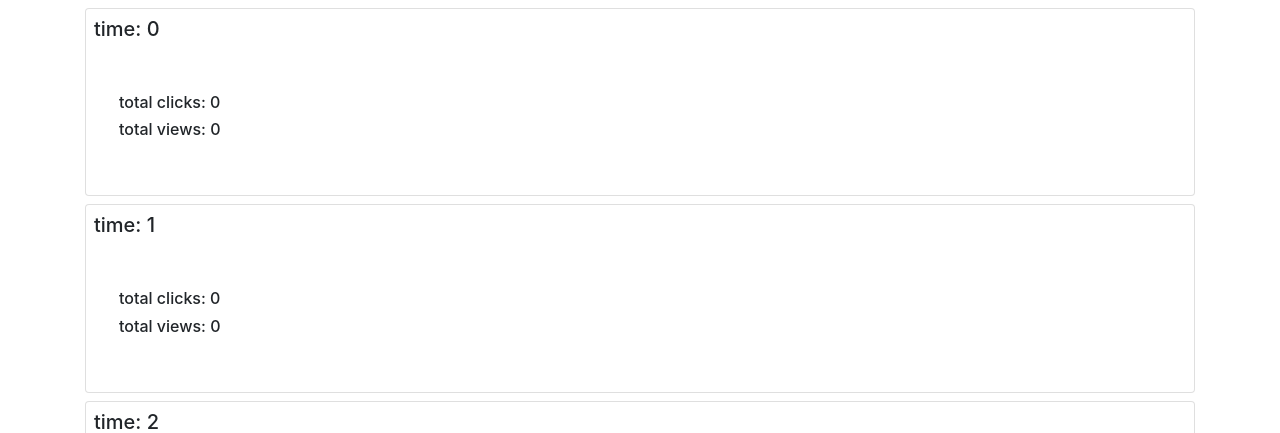
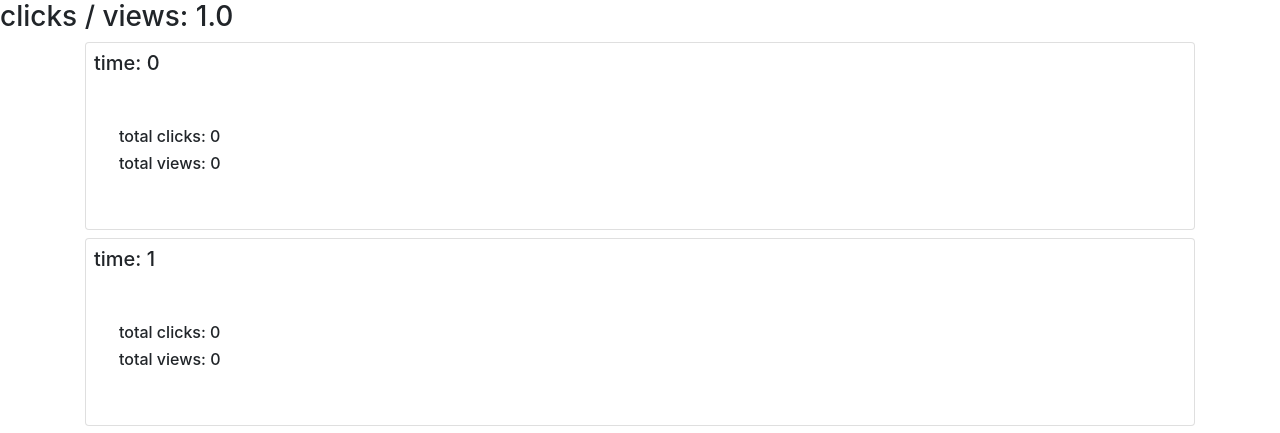
Before and after one commit to ShanliAlefkhani/online-advertising-platform, a Django app: page /record in a window 1280 px wide. Shown: the top 433 px of the page. Run offline with Django 3.2, Linux system fonts and the light colour scheme; tables that the repository leaves empty hold one stand-in row (values such as "Sample post"); some libraries are stand-ins or nearby versions.

Commit message:
Add total clicks/views.

```diff
--- a/advertiser_management/templates/record.html
+++ b/advertiser_management/templates/record.html
@@ -7,6 +7,7 @@
     <title>Record View</title>
 </head>
 <body>
+<h3> clicks / views: {{ clicks_views }}</h3>
 <div class="container" dir="rtl">
     {% for element in context %}
         <div class="card mt-2 p-2">
--- a/advertiser_management/views.py
+++ b/advertiser_management/views.py
@@ -50,11 +50,16 @@ class RecordView(View):
         clicks = Click.objects.all()
         views = ViewModel.objects.all()
         context = []
+        total_clicks = 0
+        total_views = 0
         for time in range(24):
+            total_clicks += clicks.filter(datetime__hour=time).count()
+            total_views += views.filter(datetime__hour=time).count()
             info = {
                 'time': time,
                 'number_of_clicks': clicks.filter(datetime__hour=time).count(),
                 'number_of_views': views.filter(datetime__hour=time).count()
             }
             context.append(info)
-        return render(request, 'record.html', {'context': context})
+        return render(request, 'record.html',
+                      {'context': context, 'clicks_views': (total_clicks/total_views).__round__(2)})
```
